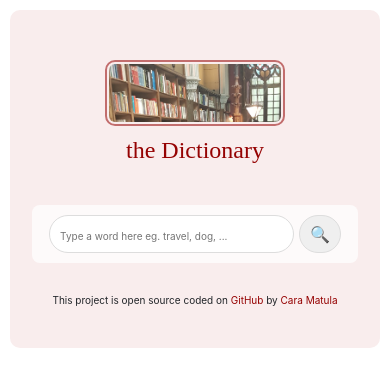
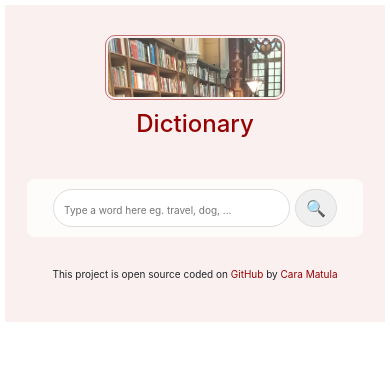
Before and after one commit to cmatula/dictionary-app, a React (Create React App) app: page / in a window 390 px wide. Shown: the top 386 px of the page. Built offline with nearby package versions, Linux system fonts and the light colour scheme.

Commit message:
Adjusted styling & header name

```diff
--- a/src/App.css
+++ b/src/App.css
@@ -2,7 +2,7 @@
   max-width: 1040px;
   margin: 30px auto;
   padding: 30px;
-  background: rgba(176, 17, 17, 0.074);
+  background: rgba(176, 17, 17, 0.061);
   border-radius: 10px;
 }
 
@@ -10,7 +10,7 @@
   text-align: center;
   color: rgb(149, 2, 2);
   font-size: 40px;
-  font-family: cursive;
+
   margin-bottom: 40px;
   margin-top: 10px;
 }
@@ -30,7 +30,7 @@
 }
 
 .App-header {
-  margin-top: 40px;
+  margin-top: 20px;
 }
 
 .App-logo {
@@ -39,13 +39,14 @@
   display: block;
   margin: 0 auto;
   padding: 2px;
-  border: 2px solid rgba(149, 2, 2, 0.54);
+  border: 1px solid rgba(149, 2, 2, 0.54);
 }
 
 @media (max-width: 790px) {
   .App {
-    margin: 10px;
+    margin: 5px;
     padding: 10px;
+    border-radius: 0;
   }
 
   .App h1 {
--- a/src/App.js
+++ b/src/App.js
@@ -11,7 +11,7 @@ export default function App() {
           <img src={logo} className="App-logo img-fluid" alt="logo" />
         </header>
         <main>
-          <h1>the Dictionary</h1>
+          <h1>Dictionary</h1>
           <Dictionary />
         </main>
         <small>
--- a/src/Dictionary.css
+++ b/src/Dictionary.css
@@ -1,6 +1,6 @@
 .Dictionary section {
   background: rgba(255, 255, 255, 0.749);
-  padding: 10px;
+  padding: 10px 20px;
   border-radius: 8px;
   margin-top: 20px;
 }
```
